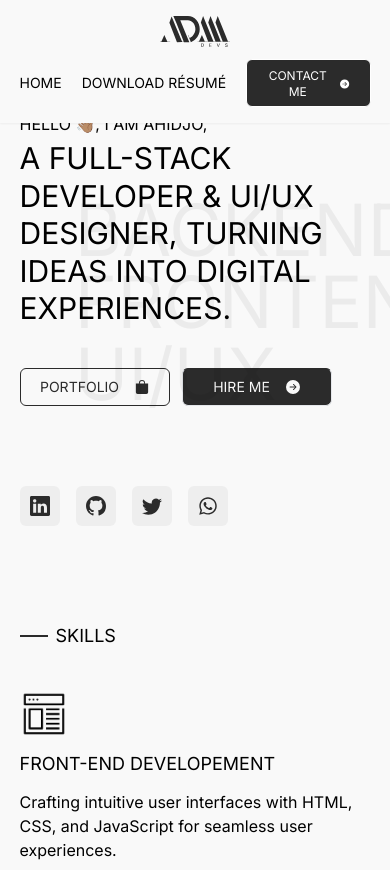
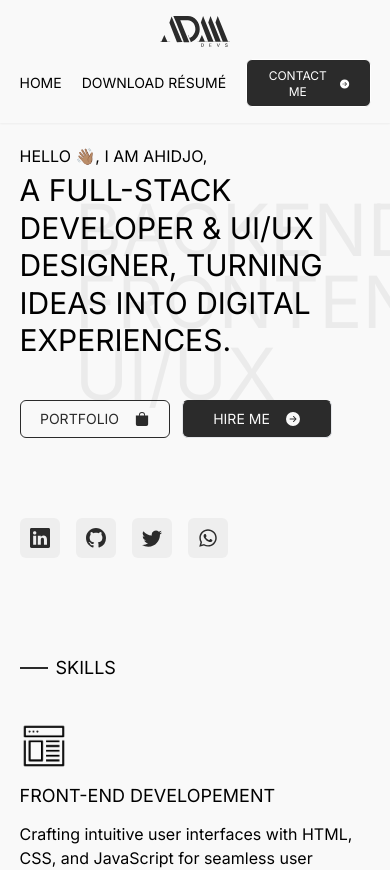
Before and after one commit to Moyijo99/pf, a Next.js app: page / in a window 390 px wide. Shown: the top 870 px of the page. Built offline with nearby package versions, Linux system fonts and the light colour scheme.

Commit message:
minor improvements and changed title

```diff
--- a/app/layout.tsx
+++ b/app/layout.tsx
@@ -3,11 +3,13 @@ import { Inter } from 'next/font/google'
 import './globals.scss'
 import Navbar from "./components/Navbar"
 import Footer from "./components/Footer"
+import Head from 'next/head'
+import logo from "../public/logo.svg"
 
 const inter = Inter({ subsets: ['latin'] })
 
 export const metadata: Metadata = {
-  title: 'Create Next App',
+  title: "Maishanu Ahidjo's portfolio",
   description: 'Generated by create next app',
 }
 
@@ -18,11 +20,11 @@ export default function RootLayout({
 }) {
   return (
     <html lang="en">
-      <body className={inter.className}>
-        <Navbar />
-        {children}
-        <Footer />
-    </body>
+        <body className={inter.className}>
+            <Navbar />
+            {children}
+            <Footer />
+        </body>
     </html>
   )
 }
--- a/app/styles/Hero.module.scss
+++ b/app/styles/Hero.module.scss
@@ -1,7 +1,6 @@
 .hero {
     .cont {
         @apply lg:max-w-[80%];
-        @apply -mt-8 lg:-mt-0;
 
         .heroTitle {
             @apply text-3xl sm:text-4xl lg:text-[50px] uppercase leading-tight lg:leading-normal;
```
Also changed, not shown: public/logo.svg (added).
